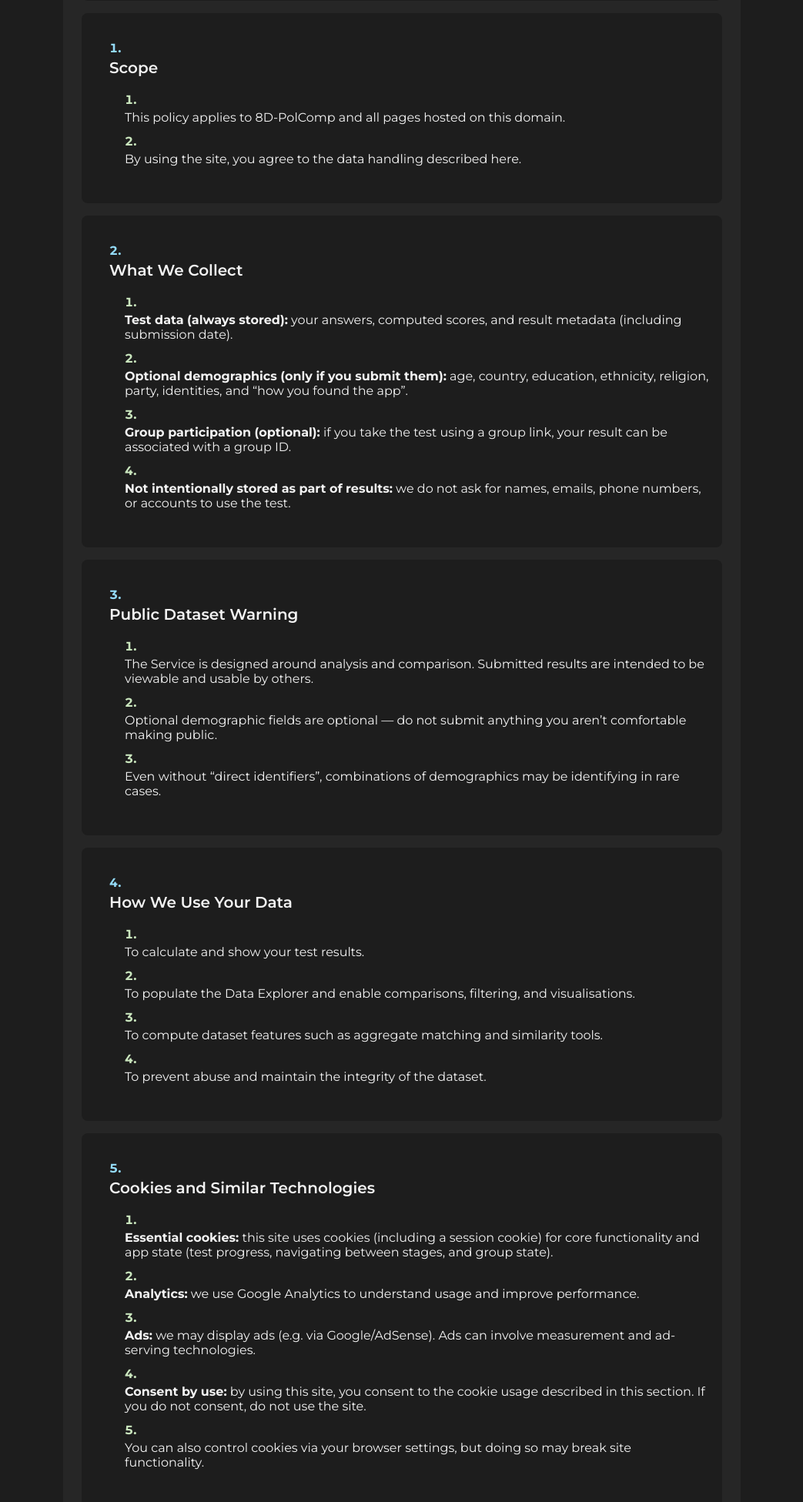
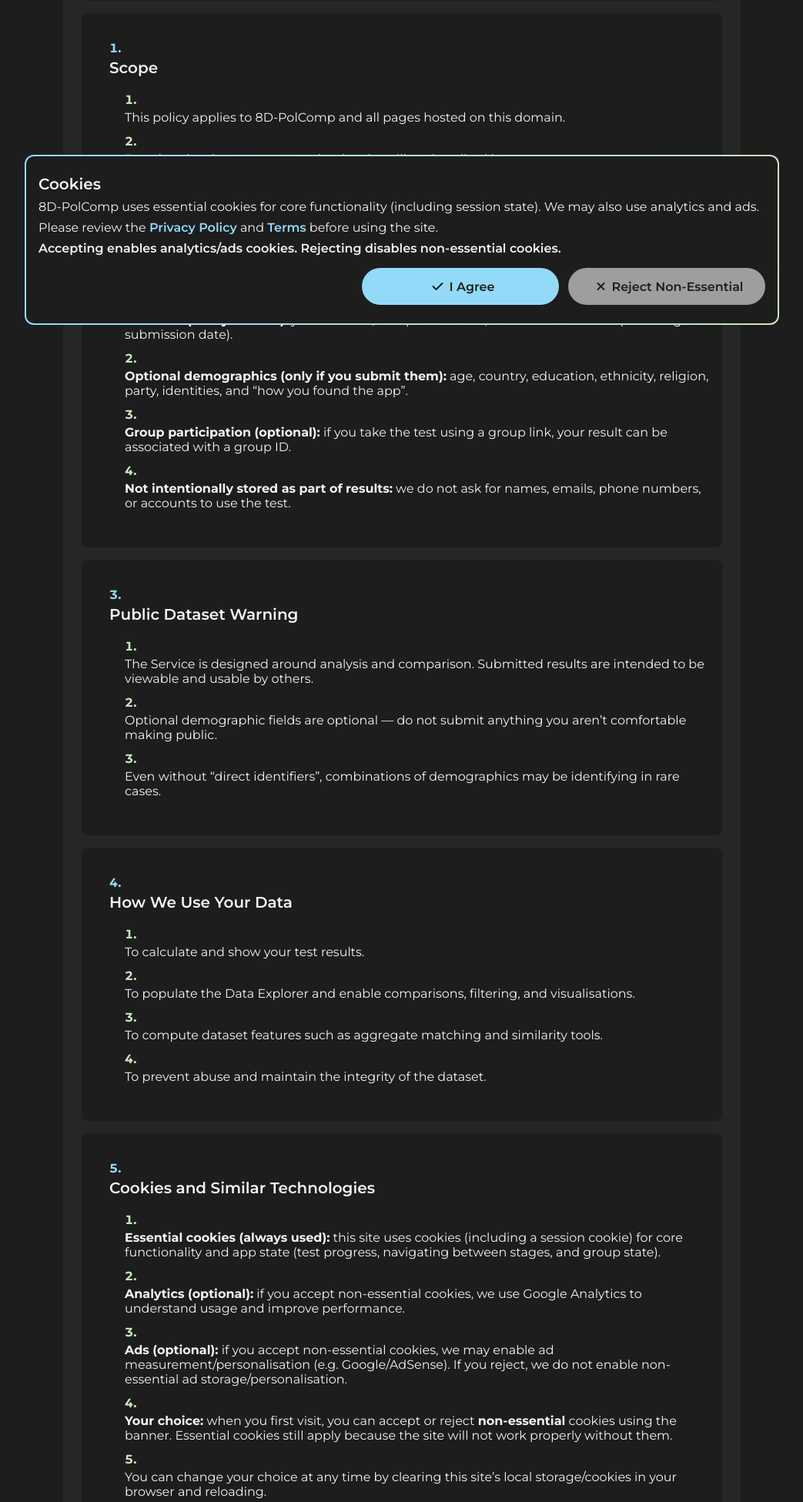
Before and after one commit to haroldini/8D-PolComp, a Flask app: page /privacy in a window 1280 px wide. Shown: the part 358-2309 px from the top of the page at 77% size, without its empty margins (118-1161 px from the left). Run offline with Flask 3, Linux system fonts and the light colour scheme; parts of the project's set-up code (start-up, migrations or seed data) failed here and were passed over; some libraries are stand-ins or nearby versions.

Commit message:
cookie popup

```diff
--- /dev/null
+++ b/8dpolcomp/application/static/css/cookie-consent.css
@@ -0,0 +1,76 @@
+
+.cookie-banner[hidden] {
+    display: none !important;
+}
+
+.cookie-banner {
+    position: fixed;
+    left: 0;
+    right: 0;
+    bottom: 0;
+
+    z-index: 99999;
+
+    padding: 0.75rem;
+
+    display: flex;
+    justify-content: center;
+    align-items: flex-end;
+
+    text-align: left;
+}
+
+.cookie-banner-inner {
+    width: calc(100% - 1rem);
+    max-width: 980px;
+
+    /* Gradient border using app colours */
+    border: 2px solid transparent;
+    background:
+        linear-gradient(var(--black, rgba(0, 0, 0, 0.92)), var(--black, rgba(0, 0, 0, 0.92))) padding-box,
+        linear-gradient(90deg, var(--blue, #2b8cff), var(--green, #22c55e)) border-box;
+
+    border-radius: var(--radius, 12px);
+
+    /* Prevent weird overflow + keep it clean */
+    overflow: hidden;
+}
+
+.cookie-banner-inner .text {
+    color: var(--white, #f3f3f3);
+    text-align: left;
+}
+
+.cookie-banner-inner .link,
+.cookie-banner-inner i {
+    color: var(--black, #f3f3f3);
+    text-align: left;
+}
+
+.cookie-banner-inner .inline-link a {
+    color: var(--blue, #f3f3f3);
+    text-align: left;
+}
+
+.cookie-btn-row {
+    display: flex;
+    gap: 0.75rem;
+    width: 100%;
+    justify-content: flex-end;
+    flex-wrap: wrap;
+}
+
+.cookie-btn-row .button {
+    max-width: 16rem;
+}
+
+@media only screen and (max-width: 600px) {
+    .cookie-banner {
+        padding: 0.5rem;
+    }
+
+    .cookie-btn-row .button {
+        max-width: 100%;
+        width: 100%;
+    }
+}
--- /dev/null
+++ b/8dpolcomp/application/static/js/cookie-consent.js
@@ -0,0 +1,71 @@
+
+(function () {
+    const KEY = "8dpc_cookie_consent_v1"; // "accept" | "reject"
+
+    function getChoice() {
+        try {
+            return localStorage.getItem(KEY);
+        } catch (e) {
+            return null;
+        }
+    }
+
+    function setChoice(v) {
+        try {
+            localStorage.setItem(KEY, v);
+        } catch (e) {
+            // ignore (banner will reappear if storage is blocked)
+        }
+    }
+
+    function updateGoogleConsent(granted) {
+        if (typeof window.gtag !== "function") return;
+
+        window.gtag("consent", "update", {
+            ad_storage: granted ? "granted" : "denied",
+            analytics_storage: granted ? "granted" : "denied",
+            ad_user_data: granted ? "granted" : "denied",
+            ad_personalization: granted ? "granted" : "denied"
+        });
+
+        // If user accepts after page load, send page_view now
+        if (granted) {
+            window.gtag("event", "page_view", {
+                page_path: window.location.pathname + window.location.search
+            });
+        }
+    }
+
+    function init() {
+        const banner = document.getElementById("cookie-banner");
+        const acceptBtn = document.getElementById("cookie-accept");
+        const rejectBtn = document.getElementById("cookie-reject");
+
+        if (!banner || !acceptBtn || !rejectBtn) return;
+
+        const choice = getChoice();
+
+        // Show only if no stored choice
+        if (choice !== "accept" && choice !== "reject") {
+            banner.hidden = false;
+        }
+
+        acceptBtn.addEventListener("click", function () {
+            setChoice("accept");
+            updateGoogleConsent(true);
+            banner.hidden = true;
+        });
+
+        rejectBtn.addEventListener("click", function () {
+            setChoice("reject");
+            updateGoogleConsent(false);
+            banner.hidden = true;
+        });
+    }
+
+    if (document.readyState === "loading") {
+        document.addEventListener("DOMContentLoaded", init);
+    } else {
+        init();
+    }
+})();
--- a/8dpolcomp/application/templates/layouts/base.html
+++ b/8dpolcomp/application/templates/layouts/base.html
@@ -3,13 +3,51 @@
 <html>
     <head>
         <!-- Google tag (gtag.js) -->
-        <script async src="https://www.googletagmanager.com/gtag/js?id=G-FQ16MYVJQJ"></script>
         <script>
             window.dataLayer = window.dataLayer || [];
             function gtag(){dataLayer.push(arguments);}
-            gtag('js', new Date());
-            gtag('config', 'G-FQ16MYVJQJ');
+
+            (function () {
+                const KEY = "8dpc_cookie_consent_v1";
+                let choice = null;
+
+                try {
+                    // "accept" | "reject" | null
+                    choice = localStorage.getItem(KEY);
+                } catch (e) {
+                    choice = null;
+                }
+
+                // Default: deny non-essential storage until user chooses
+                gtag("consent", "default", {
+                    ad_storage: "denied",
+                    analytics_storage: "denied",
+                    ad_user_data: "denied",
+                    ad_personalization: "denied",
+                    wait_for_update: 500
+                });
+
+                // If previously accepted, grant immediately
+                const hasConsent = (choice === "accept");
+                if (hasConsent) {
+                    gtag("consent", "update", {
+                        ad_storage: "granted",
+                        analytics_storage: "granted",
+                        ad_user_data: "granted",
+                        ad_personalization: "granted"
+                    });
+                }
+
+                gtag("js", new Date());
+
+                // Only send pageview automatically if accepted
+                gtag("config", "G-FQ16MYVJQJ", {
+                    send_page_view: hasConsent
+                });
+            })();
         </script>
+        <script async src="https://www.googletagmanager.com/gtag/js?id=G-FQ16MYVJQJ"></script>
+
 
         <meta charset="utf-8">
         <meta http-equiv="X-UA-Compatible" content="IE=edge">
@@ -27,6 +65,7 @@
         <link rel="stylesheet" href="{{ url_for('static', filename='css/ui.css')}}">
         <link rel="stylesheet" href="{{ url_for('static', filename='css/components.css')}}">
         <link rel="stylesheet" href="{{ url_for('static', filename='css/fonts.css')}}">
+        <link rel="stylesheet" href="{{ url_for('static', filename='css/cookie-consent.css') }}">
 
         <!-- Fonts -->
         <link rel="preconnect" href="https://fonts.googleapis.com">
@@ -55,7 +94,43 @@
         {% include "layouts/footer.html" %}
         </div>
 
+        <!-- Cookie banner -->
+        <div id="cookie-banner" class="cookie-banner" hidden role="dialog" aria-live="polite" aria-label="Cookie notice">
+            <div class="component-border cookie-banner-inner">
+                <p class="text text-subtitle">Cookies</p>
+
+                <p class="text">
+                    8D-PolComp uses essential cookies for core functionality (including session state).
+                    We may also use analytics and ads.
+                </p>
+
+                <p class="text">
+                    Please review the
+                    <span class="inline-link"><a class="link" href="/privacy">Privacy Policy</a></span>
+                    and
+                    <span class="inline-link"><a class="link" href="/terms">Terms</a></span>
+                    before using the site.
+                </p>
+
+                <p class="text" style="font-weight: 600;">
+                    Accepting enables analytics/ads cookies. Rejecting disables non-essential cookies.
+                </p>
+
+                <div class="cookie-btn-row">
+                    <button type="button" id="cookie-accept" class="button blue-button">
+                        <i class="fa-solid fa-check"></i>I Agree
+                    </button>
+
+                    <button type="button" id="cookie-reject" class="button grey-button">
+                        <i class="fa-solid fa-xmark"></i>Reject Non-Essential
+                    </button>
+                </div>
+            </div>
+        </div>
+
+
         <script src="{{ url_for('static', filename='js/ui.js') }}"></script>
+        <script src="{{ url_for('static', filename='js/cookie-consent.js') }}"></script>
 
         {% block SCRIPTS %}{% endblock %}
     </body>
--- a/8dpolcomp/application/templates/pages/index.html
+++ b/8dpolcomp/application/templates/pages/index.html
@@ -205,7 +205,7 @@
 </div>
 <div class="components-50-50">
     <div class="component-border component">
-        <p class="text">If you have any questions, suggestions, or have any issues with the site, please contact me at the page below.</p>
+        <p class="text">If you have any questions, suggestions, or have any issues with the site, please contact me using the page below.</p>
         <div class="wrapper">
             <div class="wrapped">
                 <a class="button grey-button center-content flex" href="/contact"><i class="fa-solid fa-envelope"></i>Contact</a>
--- a/8dpolcomp/application/templates/pages/privacy.html
+++ b/8dpolcomp/application/templates/pages/privacy.html
@@ -111,35 +111,37 @@
                 <ol class="legal-ol">
                     <li>
                         <p class="text">
-                            <b>Essential cookies:</b> this site uses cookies (including a session cookie) for core functionality and app state
+                            <b>Essential cookies (always used):</b> this site uses cookies (including a session cookie) for core functionality and app state
                             (test progress, navigating between stages, and group state).
                         </p>
                     </li>
                     <li>
                         <p class="text">
-                            <b>Analytics:</b> we use Google Analytics to understand usage and improve performance.
+                            <b>Analytics (optional):</b> if you accept non-essential cookies, we use Google Analytics to understand usage and improve performance.
                         </p>
                     </li>
                     <li>
                         <p class="text">
-                            <b>Ads:</b> we may display ads (e.g. via Google/AdSense). Ads can involve measurement and ad-serving technologies.
+                            <b>Ads (optional):</b> if you accept non-essential cookies, we may enable ad measurement/personalisation (e.g. Google/AdSense).
+                            If you reject, we do not enable non-essential ad storage/personalisation.
                         </p>
                     </li>
                     <li>
                         <p class="text">
-                            <b>Consent by use:</b> by using this site, you consent to the cookie usage described in this section.
-                            If you do not consent, do not use the site.
+                            <b>Your choice:</b> when you first visit, you can accept or reject <b>non-essential</b> cookies using the banner.
+                            Essential cookies still apply because the site will not work properly without them.
                         </p>
                     </li>
                     <li>
                         <p class="text">
-                            You can also control cookies via your browser settings, but doing so may break site functionality.
+                            You can change your choice at any time by clearing this site’s local storage/cookies in your browser and reloading.
                         </p>
                     </li>
                 </ol>
             </li>
         </ol>
     </div>
+
 
     <!-- 6 -->
     <div class="component-border component legal-section">
```
